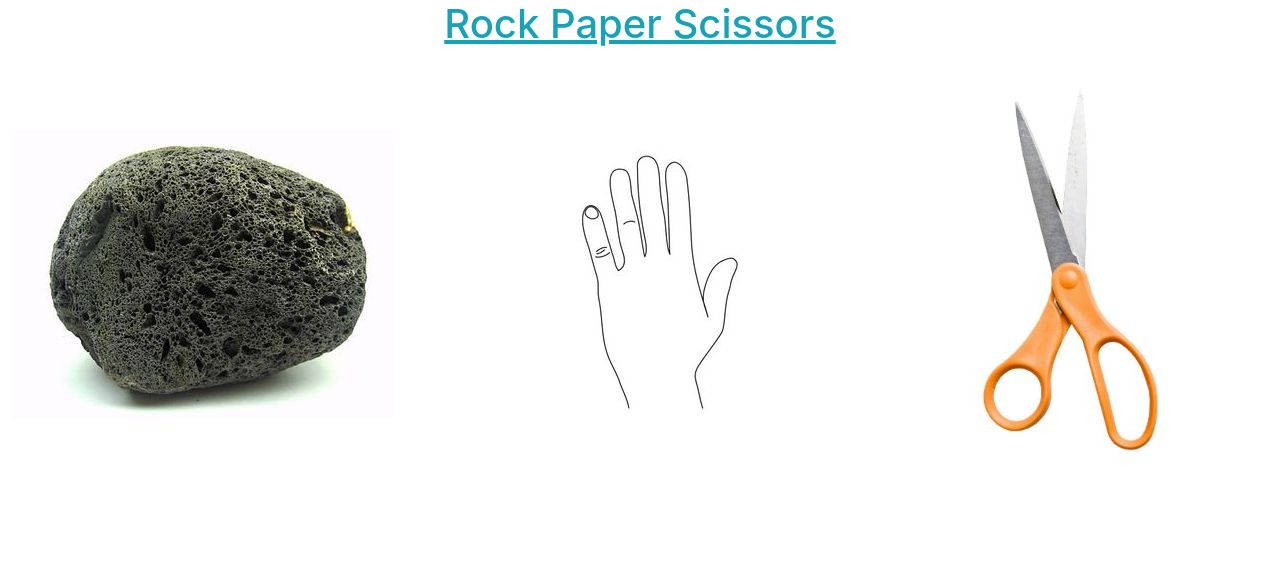
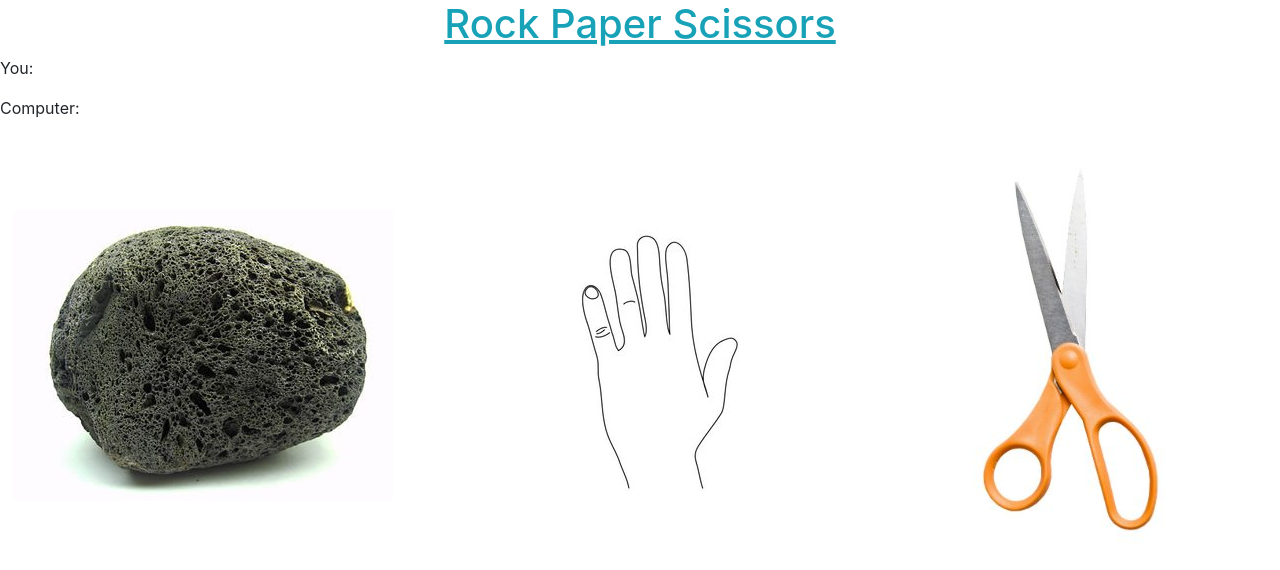
Before and after one commit to RaffiSefen/rock-paper-scisscors, a React (Create React App) app: page / in a window 1280 px wide. Shown: the top 570 px of the page. Built offline with nearby package versions, Linux system fonts and the light colour scheme.

Commit message:
feat: add choices component

```diff
--- /dev/null
+++ b/src/Components/ChoicesComponent.jsx
@@ -0,0 +1,11 @@
+const ChoicesComponent = (props) => {
+  const { yourChoice } = props
+  return (
+    <div>
+      <p>You:{yourChoice}</p>
+      <p>Computer:</p>
+    </div>
+  )
+}
+
+export default ChoicesComponent
--- a/src/pages/HomePage.jsx
+++ b/src/pages/HomePage.jsx
@@ -2,6 +2,7 @@ import TitleComponent from "../components/TitleComponent"
 import Result from "../components/Result"
 import ImageComponent from "../components/ImageComponent"
 import { useState } from "react"
+import ChoicesComponent from "../components/ChoicesComponent"
 
 const HomePage = () => {
   const [userChoice, setUserChoice] = useState("")
@@ -12,10 +13,9 @@ const HomePage = () => {
   }
   return (
     <>
-      {userChoice}
       <TitleComponent></TitleComponent>
       <Result></Result>
-
+      <ChoicesComponent yourChoice={userChoice}></ChoicesComponent>
       <ImageComponent
         name="Rock"
         img="rock.jpg"
```
